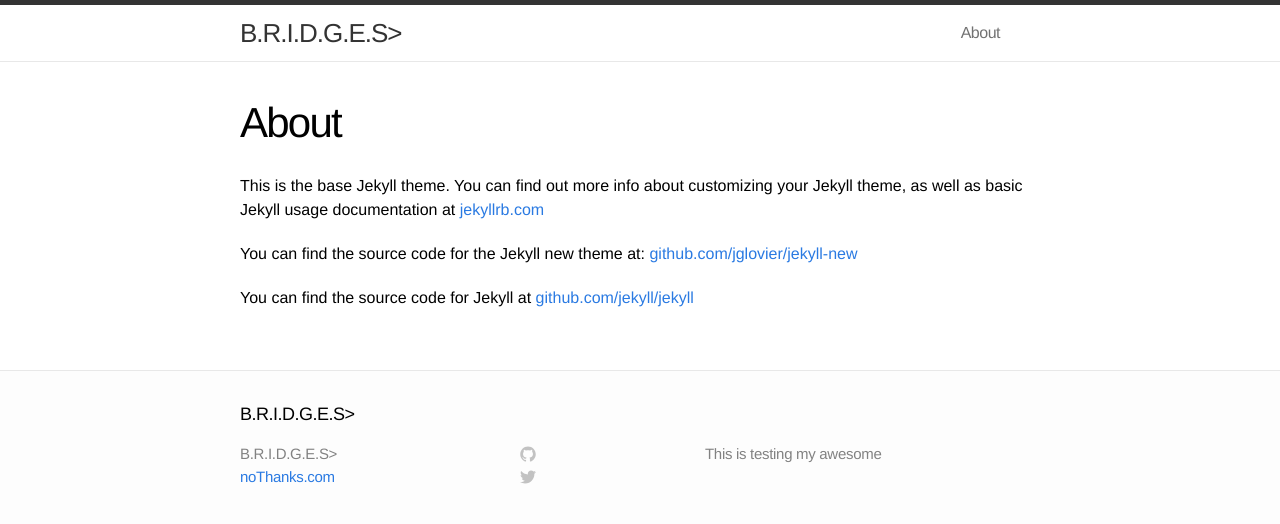
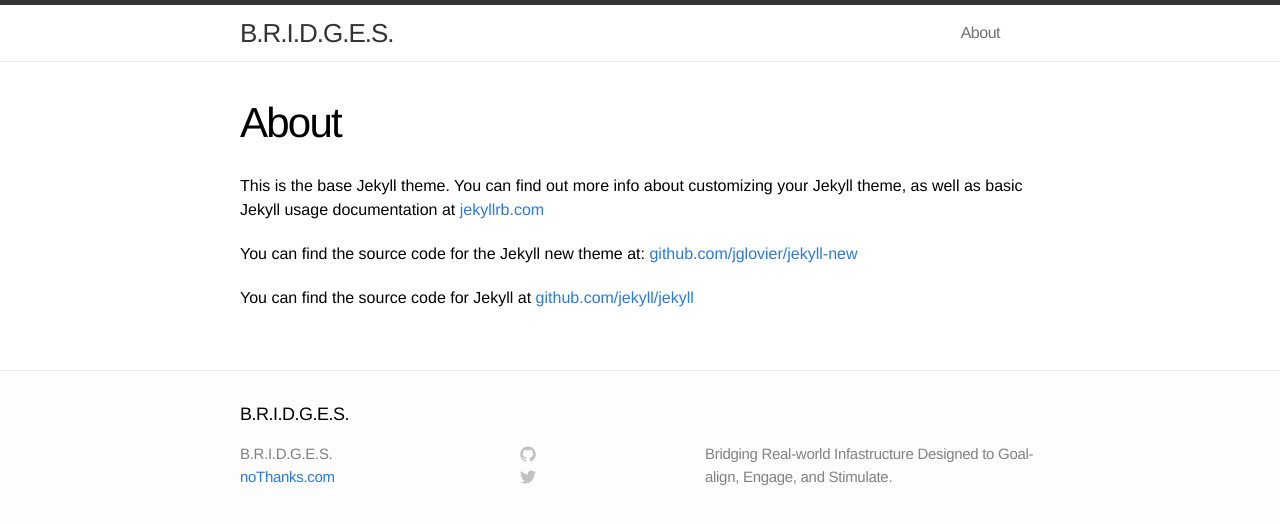
Before and after one commit to Dismembered/Dismembered.github.io, a Jekyll site: the page built from about.md, in a window 1280 px wide. Shown: the top 524 px of the page. Built offline with Jekyll 4.4.1, drawn with Linux system fonts in a browser that asks for light colours.

Commit message:
Update _config.yml

```diff
--- a/_config.yml
+++ b/_config.yml
@@ -1,7 +1,7 @@
 # Site settings
-title: B.R.I.D.G.E.S>
+title: B.R.I.D.G.E.S.
 email: noThanks.com
-description: "This is testing my awesome"
+description: "Bridging Real-world Infastructure Designed to Goal-align, Engage, and Stimulate."
 baseurl: ""
 url: "win.com"
 
```
